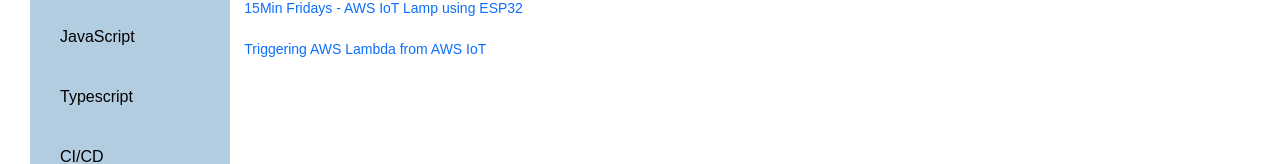
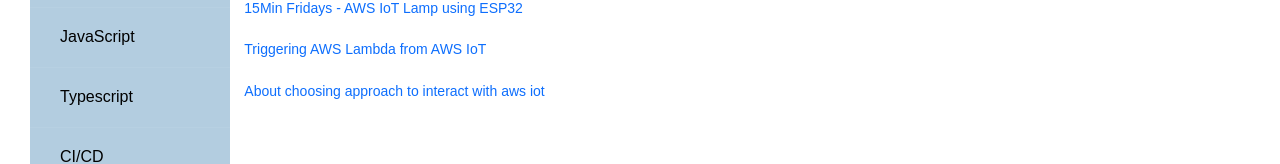
Before and after one commit to dmitriyokhrimenko/my-links, a React (Create React App) app: page /categories/aws in a window 1280 px wide. Shown: the part 347-511 px from the top of the page. Built offline with nearby package versions, Linux system fonts and the light colour scheme.

Commit message:
feat(data): add aws-iot links

```diff
--- a/src/data-stub.js
+++ b/src/data-stub.js
@@ -221,6 +221,11 @@
                         description: "fleet provisioning",
                         url: "https://www.youtube.com/watch?v=IkR2g0fJ94o",
                     },
+                    {
+                        title: "About choosing approach to interact with aws iot",
+                        description: "About choosing approach to interact with aws iot",
+                        url: "https://stackoverflow.com/questions/46723699/publishing-message-from-aws-lambda-to-aws-iot",
+                    },
                 ],
             },
         },
```
